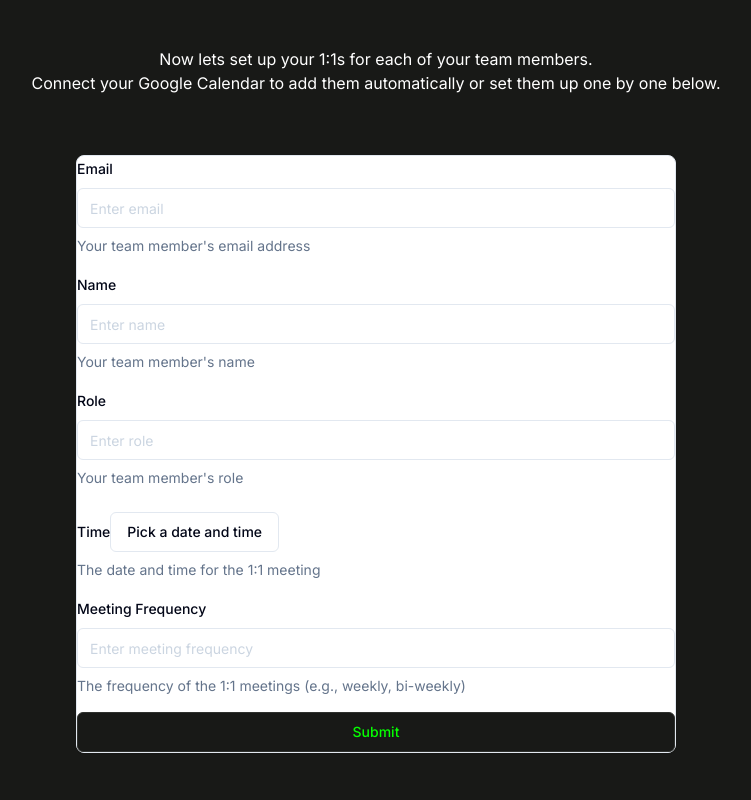
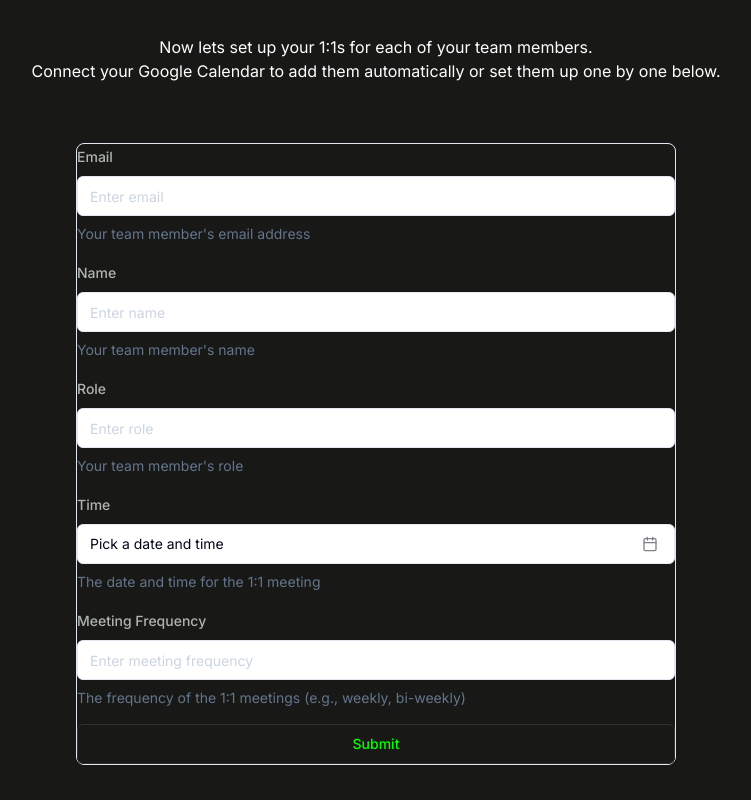
Before and after one commit to toastts/forest, a Next.js app: page /onboard in a window 1280 px wide. Shown: the whole page, without its empty margins (264-1015 px from the left). Built offline with nearby package versions, Linux system fonts and the light colour scheme.

Commit message:
fixed date selection, time selection stuck at midnight

```diff
--- a/app/onboard/page.tsx
+++ b/app/onboard/page.tsx
@@ -10,6 +10,11 @@ import { Calendar } from '@/components/ui/calendar';
 import { Popover, PopoverTrigger, PopoverContent } from '@/components/ui/popover';
 import { Card } from '@/components/ui/card';
 import { Form, FormItem, FormLabel, FormControl, FormDescription, FormMessage } from '@/components/ui/form';
+import { zodResolver } from "@hookform/resolvers/zod";
+import { z } from "zod";
+import { format } from "date-fns";
+import { CalendarIcon } from "lucide-react";
+import { cn } from "@/lib/utils";
 
 interface OnboardFormValues {
   email: string;
@@ -19,12 +24,22 @@ interface OnboardFormValues {
   frequency: string;
 }
 
+const FormSchema = z.object({
+  email: z.string().email({ message: "Invalid email address" }),
+  name: z.string().min(1, { message: "Name is required" }),
+  role: z.string().min(1, { message: "Role is required" }),
+  time: z.date({ required_error: "A date and time is required." }),
+  frequency: z.string().min(1, { message: "Frequency is required" }),
+});
+
 export default function OnboardPage() {
   const searchParams = useSearchParams();
   const stateParam = searchParams.get('state');
   const initialState = stateParam ? JSON.parse(decodeURIComponent(stateParam)) : {};
   const [formData, setFormData] = useState<OnboardFormValues[]>([]);
-  const form = useForm<OnboardFormValues>();
+  const form = useForm<OnboardFormValues>({
+    resolver: zodResolver(FormSchema),
+  });
 
   const onSubmit = (data: OnboardFormValues) => {
     setFormData([...formData, data]);
@@ -39,11 +54,11 @@ export default function OnboardPage() {
         <p>Connect your Google Calendar to add them automatically or set them up one by one below.</p>
       </div>
 
-      <Card className="w-[600px]">
+      <Card className="w-[600px] bg-background-primary">
         <Form {...form}>
           <form onSubmit={form.handleSubmit(onSubmit)} className="space-y-4">
             <FormItem>
-              <FormLabel>Email</FormLabel>
+              <FormLabel className="text-text-primary">Email</FormLabel>
               <FormControl>
                 <Controller
                   name="email"
@@ -56,7 +71,7 @@ export default function OnboardPage() {
             </FormItem>
 
             <FormItem>
-              <FormLabel>Name</FormLabel>
+              <FormLabel className="text-text-primary">Name</FormLabel>
               <FormControl>
                 <Controller
                   name="name"
@@ -69,7 +84,7 @@ export default function OnboardPage() {
             </FormItem>
 
             <FormItem>
-              <FormLabel>Role</FormLabel>
+              <FormLabel className="text-text-primary">Role</FormLabel>
               <FormControl>
                 <Controller
                   name="role"
@@ -82,29 +97,41 @@ export default function OnboardPage() {
             </FormItem>
 
             <FormItem>
-              <FormLabel>Time</FormLabel>
-              <FormControl>
-                <Controller
-                  name="time"
-                  control={form.control}
-                  render={({ field }) => (
-                    <Popover>
-                      <PopoverTrigger asChild>
-                        <Button variant="outline">{field.value ? field.value.toLocaleString() : 'Pick a date and time'}</Button>
-                      </PopoverTrigger>
-                      <PopoverContent>
-                        <Calendar selected={field.value} onSelect={field.onChange} />
-                      </PopoverContent>
-                    </Popover>
-                  )}
-                />
-              </FormControl>
+              <FormLabel className="text-text-primary">Time</FormLabel>
+              <Popover>
+                <PopoverTrigger asChild>
+                  <FormControl>
+                    <Button
+                      variant={"outline"}
+                      className={cn(
+                        "w-full pl-3 text-left font-normal",
+                        !form.watch("time") && "text-muted-foreground"
+                      )}
+                    >
+                      {form.watch("time") ? (
+                        format(form.watch("time"), "PPP p")
+                      ) : (
+                        <span>Pick a date and time</span>
+                      )}
+                      <CalendarIcon className="ml-auto h-4 w-4 opacity-50" />
+                    </Button>
+                  </FormControl>
+                </PopoverTrigger>
+                <PopoverContent className="w-auto p-0" align="start">
+                  <Calendar
+                    mode="single"
+                    selected={form.watch("time") || new Date()}
+                    onSelect={(date) => form.setValue("time", date || new Date())}
+                    initialFocus
+                  />
+                </PopoverContent>
+              </Popover>
               <FormDescription>The date and time for the 1:1 meeting</FormDescription>
               <FormMessage />
             </FormItem>
 
             <FormItem>
-              <FormLabel>Meeting Frequency</FormLabel>
+              <FormLabel className="text-text-primary">Meeting Frequency</FormLabel>
               <FormControl>
                 <Controller
                   name="frequency"
```
